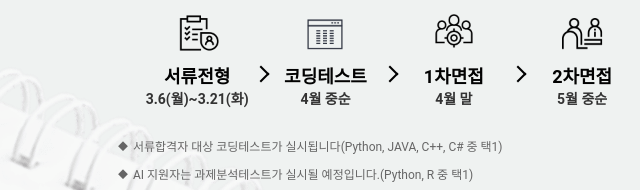
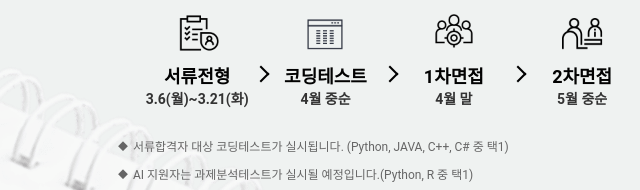
Before and after one commit to gracefulwolf/lgcns, a plain HTML site: page index.html in a window 1280 px wide. Shown: the part 2780-2970 px from the top of the page, 122-762 px from the left. Drawn offline with Linux system fonts and the light colour scheme; a web font is replaced by a local one.

Commit message:
ㅁㅁㅁ

```diff
--- a/index.html
+++ b/index.html
@@ -200,7 +200,7 @@
                     </li>
                 </ul>
                 <ul class="list-wrap">
-                    <li>서류합격자 대상 코딩테스트가 실시됩니다(Python, JAVA, C++, C# 중 택1)</li>
+                    <li>서류합격자 대상 코딩테스트가 실시됩니다. (Python, JAVA, C++, C# 중 택1)</li>
                     <li>AI 지원자는 과제분석테스트가 실시될 예정입니다.(Python, R 중 택1)</li>
                     <li>Entrue Consulting 지원자는 코딩테스트가 면제되고, <br>실무면접 시 전공분야/논문 관련 PT면접이 실시됩니다.</li>
                     <li>IT Jump Up Path 지원자도 IT 기본 역량 확인을 위해 코딩테스트 응시가 필수입니다.<br>(단, 타 분야와 별도 합격기준 적용 예정)</li>
```
